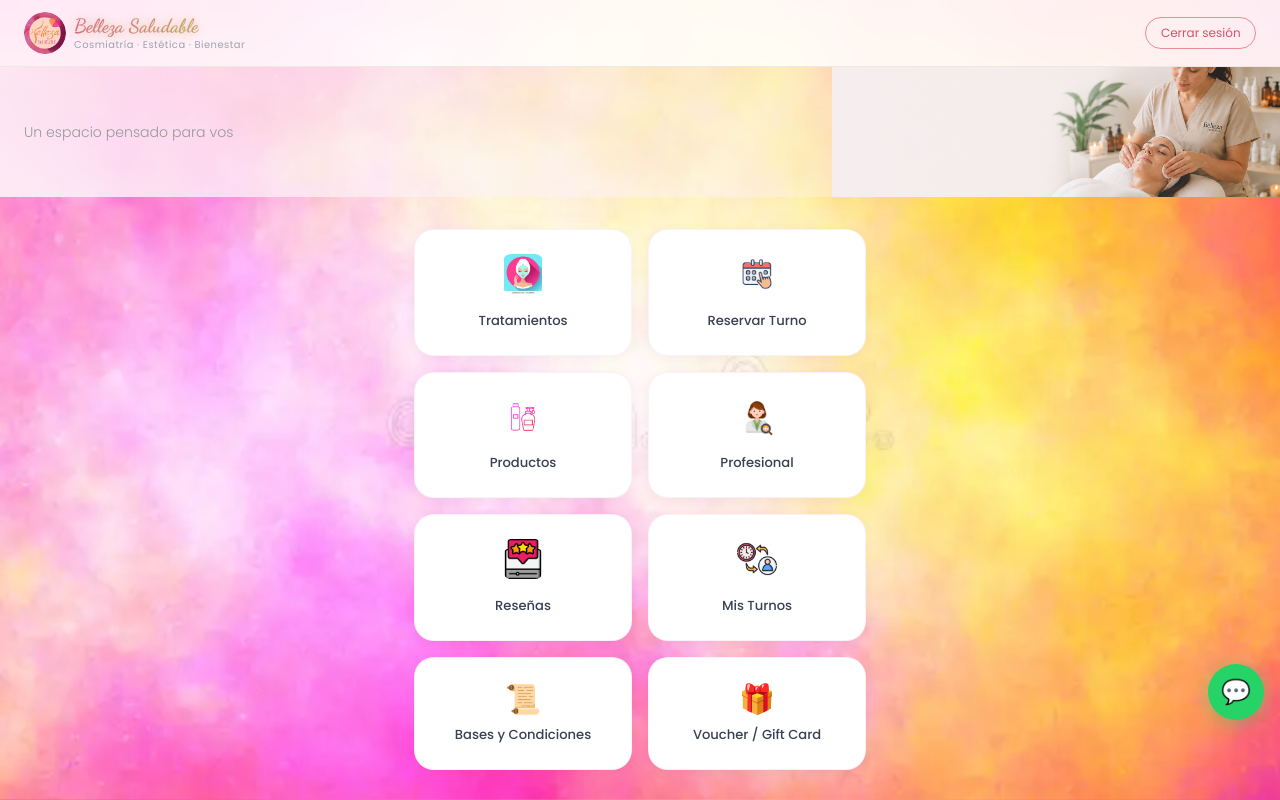
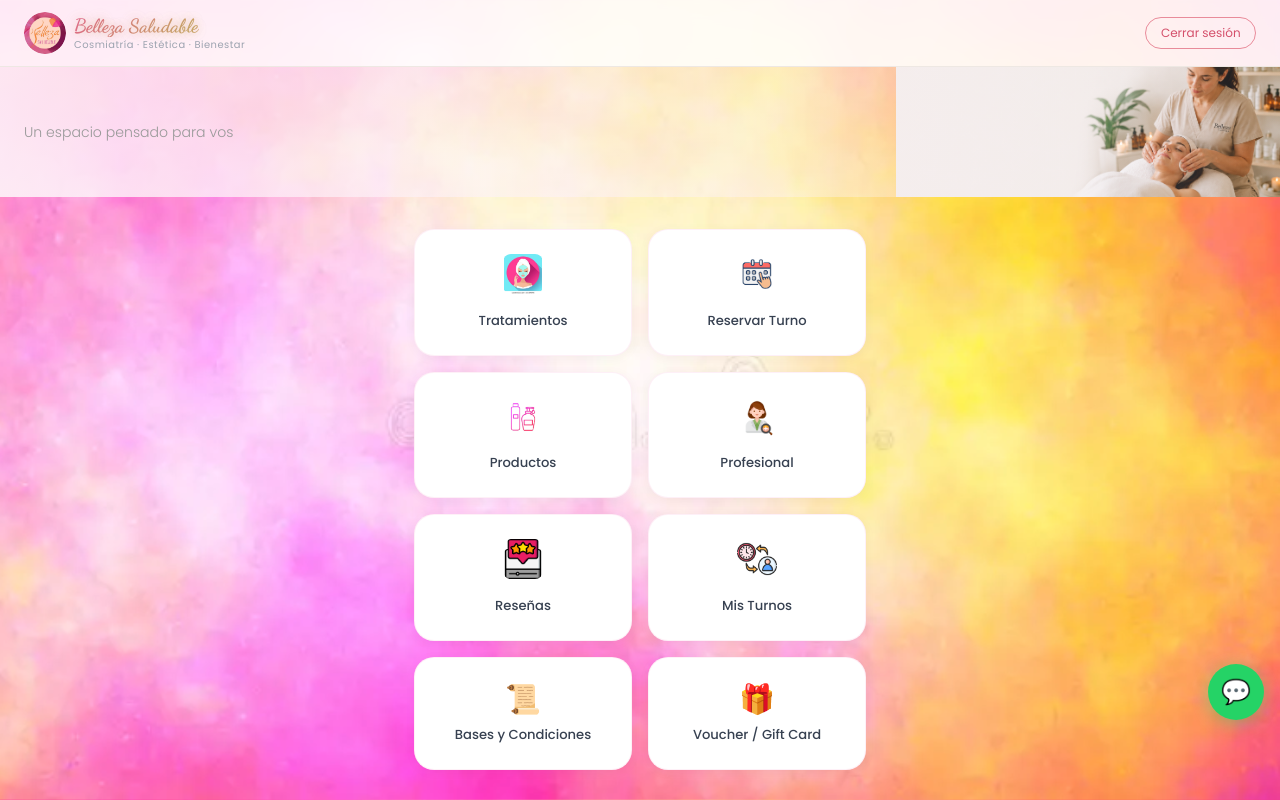
Before and after one commit to PameVillegas/belleza-saludable, a React (Vite) app in the folder frontend/: page /inicio in a window 1280 px wide. Shown: the top 800 px of the page. Built offline with nearby package versions, Linux system fonts and the light colour scheme.

Commit message:
Banner imagen 30%

```diff
--- a/frontend/src/styles/global.css
+++ b/frontend/src/styles/global.css
@@ -1159,7 +1159,7 @@ body {
   position: absolute;
   top: 50%;
   right: 0;
-  transform: translateY(-50%) scale(0.35);
+  transform: translateY(-50%) scale(0.3);
   transform-origin: right center;
 }
 
```
